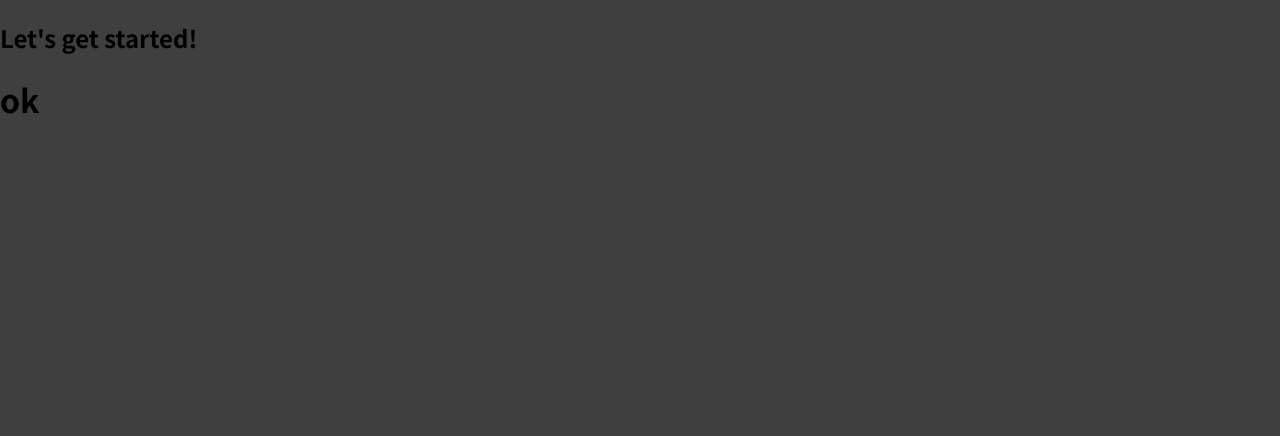
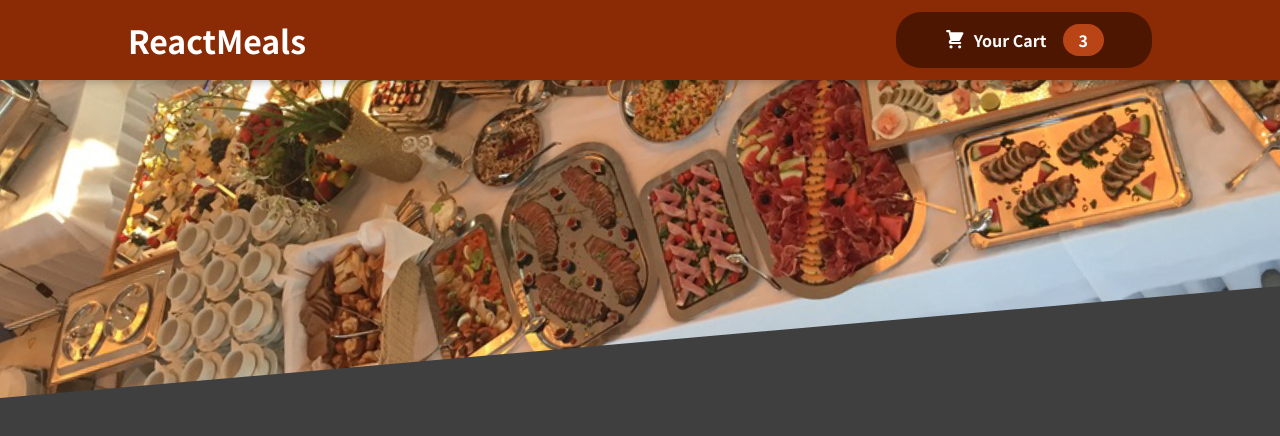
Before and after one commit to Kevin-Pulley/Food-Order-App, a React (Create React App) app: page / in a window 1280 px wide. Shown: the top 436 px of the page. Built offline with nearby package versions, Linux system fonts and the light colour scheme.

Commit message:
added header and header buttons

```diff
--- a/src/App.js
+++ b/src/App.js
@@ -1,9 +1,12 @@
+import React, {Fragment} from 'react'
+
+import Header from './components/Layout/Header'
+
 function App() {
   return (
-    <div>
-      <h2>Let's get started!</h2>
-      <h1>ok</h1>
-    </div>
+<Fragment>
+  <Header/>
+</Fragment>
   );
 }
 
--- /dev/null
+++ b/src/components/Cart/CartIcon.js
@@ -0,0 +1,13 @@
+const CartIcon = () => {
+  return (
+    <svg
+      xmlns="http://www.w3.org/2000/svg"
+      viewBox="0 0 20 20"
+      fill="currentColor"
+    >
+      <path d="M3 1a1 1 0 000 2h1.22l.305 1.222a.997.997 0 00.01.042l1.358 5.43-.893.892C3.74 11.846 4.632 14 6.414 14H15a1 1 0 000-2H6.414l1-1H14a1 1 0 00.894-.553l3-6A1 1 0 0017 3H6.28l-.31-1.243A1 1 0 005 1H3zM16 16.5a1.5 1.5 0 11-3 0 1.5 1.5 0 013 0zM6.5 18a1.5 1.5 0 100-3 1.5 1.5 0 000 3z" />
+    </svg>
+  );
+};
+
+export default CartIcon;
--- /dev/null
+++ b/src/components/Layout/Header.js
@@ -0,0 +1,21 @@
+import React, { Fragment } from "react";
+
+import HeaderCardButton from "./HeaderCardButton";
+import mealsImage from "../../assets/meals.jpg";
+import classes from "./Header.module.css";
+
+const Header = (props) => {
+  return (
+    <Fragment>
+      <header className={classes.header}>
+        <h1>ReactMeals </h1>
+        <HeaderCardButton />
+      </header>
+      <div className={classes["main-image"]}>
+        <img src={mealsImage} alt="A table full of delicious food" />
+      </div>
+    </Fragment>
+  );
+};
+
+export default Header;
--- /dev/null
+++ b/src/components/Layout/Header.module.css
@@ -0,0 +1,29 @@
+.header {
+    position: fixed;
+    top: 0;
+    left: 0;
+    width: 100%;
+    height: 5rem;
+    background-color: #8a2b06;
+    color: white;
+    display: flex;
+    justify-content: space-between;
+    align-items: center;
+    padding: 0 10%;
+    box-shadow: 0 2px 8px rgba(0, 0, 0, 0.25);
+    z-index: 10;
+}
+
+.main-image {
+    width: 100%;
+    height: 25rem;
+    z-index: 0;
+    overflow: hidden;
+}
+
+.main-image img {
+    width: 110%;
+    height: 100%;
+    object-fit: cover;
+    transform: rotateZ(-5deg) translateY(-4rem) translateX(-1rem);
+}
--- /dev/null
+++ b/src/components/Layout/HeaderCardButton.js
@@ -0,0 +1,17 @@
+import React from "react";
+import CartIcon from "../Cart/CartIcon";
+import classes from './HeaderCartButton.module.css'
+
+const HeaderCardButton = (props) => {
+  return (
+    <button className={classes.button}>
+      <span className={classes.icon}>
+        <CartIcon />
+      </span>
+      <span>Your Cart</span>
+      <span className={classes.badge}>3</span>
+    </button>
+  );
+};
+
+export default HeaderCardButton;
--- /dev/null
+++ b/src/components/Layout/HeaderCartButton.module.css
@@ -0,0 +1,57 @@
+.button {
+    cursor: pointer;
+    font: inherit;
+    border: none;
+    background-color: #4d1601;
+    color: white;
+    padding: 0.75rem 3rem;
+    display: flex;
+    justify-content: space-around;
+    align-items: center;
+    border-radius: 25px;
+    font-weight: bold;
+}
+
+.button:hover, .button:active {
+    background-color: #2c0d00;
+}
+
+.icon {
+    width: 1.35rem;
+    height: 1.35rem;
+    margin-right: 0.5rem;
+}
+
+.badge {
+    background-color: #b94517;
+    padding: 0.25rem 1rem;
+    border-radius: 25px;
+    margin-left: 1rem;
+    font-weight: bold;
+}
+
+.button:hover .badge, .button:active .badge {
+    background-color: #92320c;
+}
+
+.bump {
+    animation: bump 300ms ease-out;
+}
+
+@keyframes bump {
+    0% {
+        transform: scale(1);
+    }
+    10% {
+        transform: scale(0.9);
+    }
+    30% {
+        transform: scale(1.1);
+    }
+    50% {
+        transform: scale(1.15);
+    }
+    100% {
+        transform: scale(1);
+    }
+}
```
Also changed, not shown: src/assets/meals.jpg (added).
